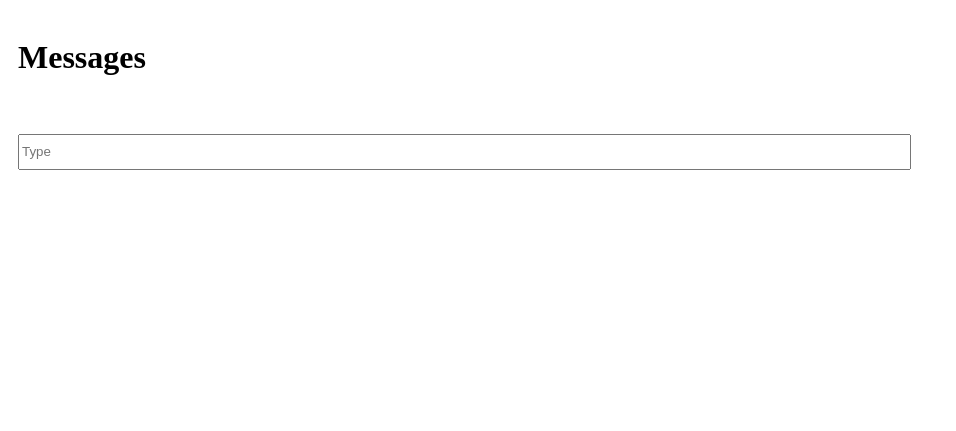
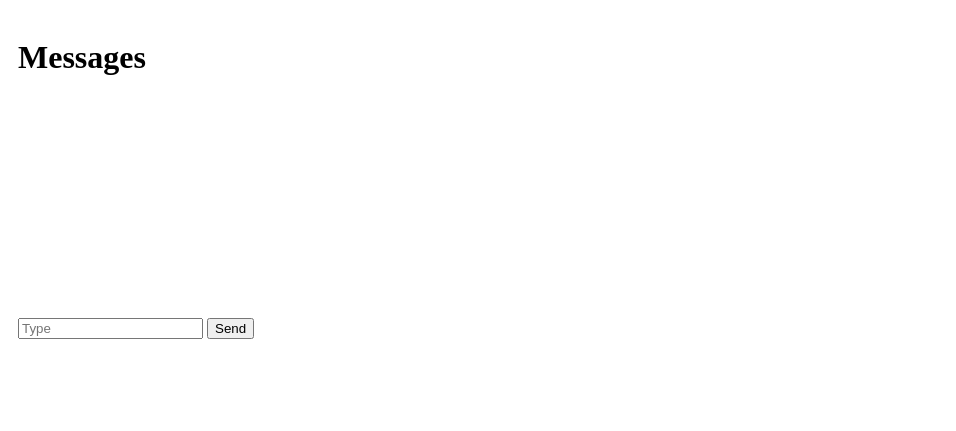
Before and after one commit to Gen351/trying-websockets, a plain HTML site: page app/index.html in a window 1280 px wide. Shown: the whole page, without its empty margins (0-956 px from the left). Drawn offline with Linux system fonts and the light colour scheme.

Commit message:
changed format

```diff
--- a/app/index.html
+++ b/app/index.html
@@ -14,26 +14,35 @@
     .main {
         display: flexbox;
         flex-direction: column;
+
         justify-content: left;
 
         padding: 10px;
 
-        height: 100vh;
+        height: 50vh;
         width: 70%;
+
+        border: 10px;
     }
-    .main input {
+    .main .inputs {
+        flex-direction: row;
+        width: auto;
+    }
+    .main h1 {
         width: 100%;
-        max-width: 100%;
-        height: 30px;
     }
 
-    .msg-preview {
-        width: 100%;
+    .main .msg-preview {
+        width: 50%;
+        height: 200px;
         max-width: 100%;
         max-height: 400px;
         overflow-y: auto;
-        border: 5px;
 
+        justify-content: center;
+
+        border-width: 5px;
+        margin: 0px;
         padding: 10px;
     }
 </style>
@@ -47,7 +56,10 @@
 
         </ul>
 
-        <input type="text" placeholder="Type" id="msg-input">
+        <div class="inputs">
+            <input type="text" placeholder="Type" id="msg-input">
+            <button class="send-btn">Send</button>
+        </div>
 
     </div>
 
```
